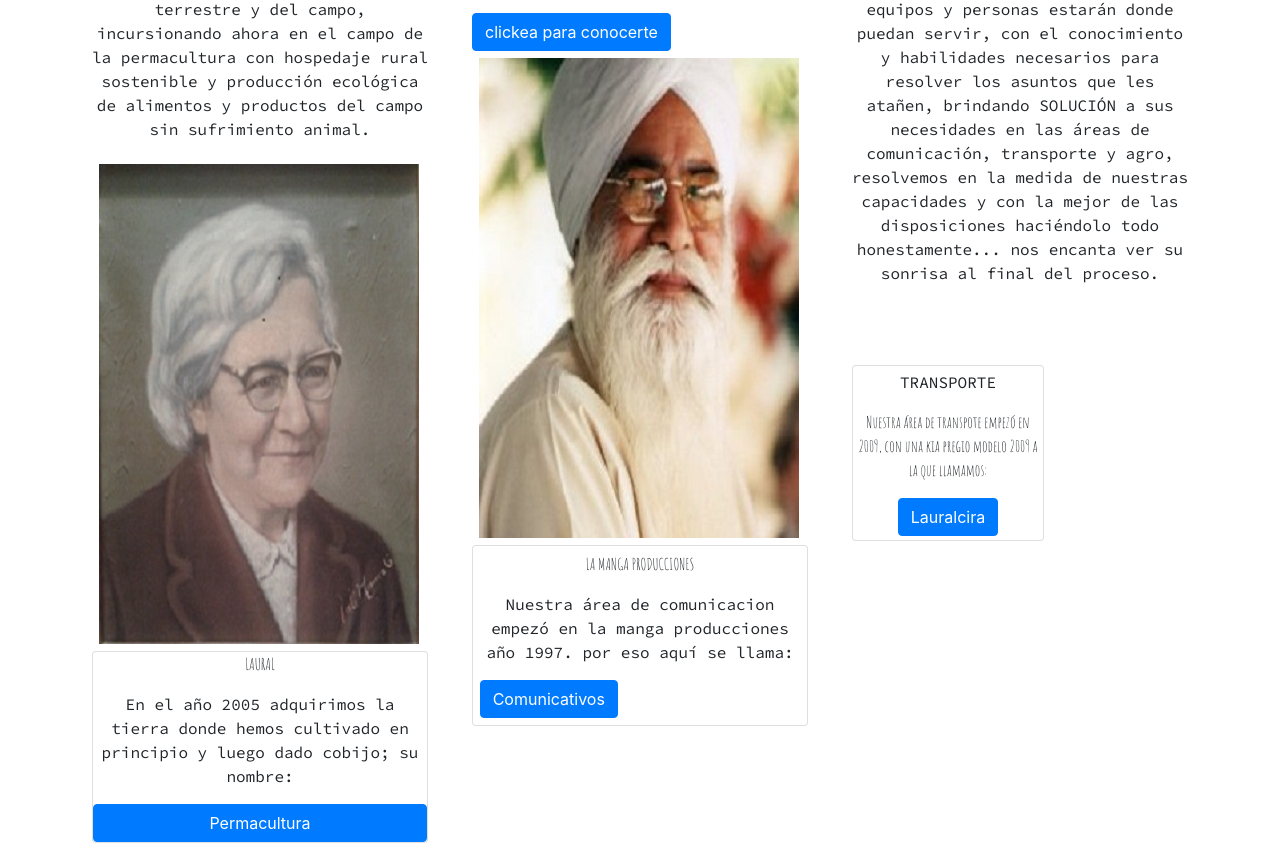
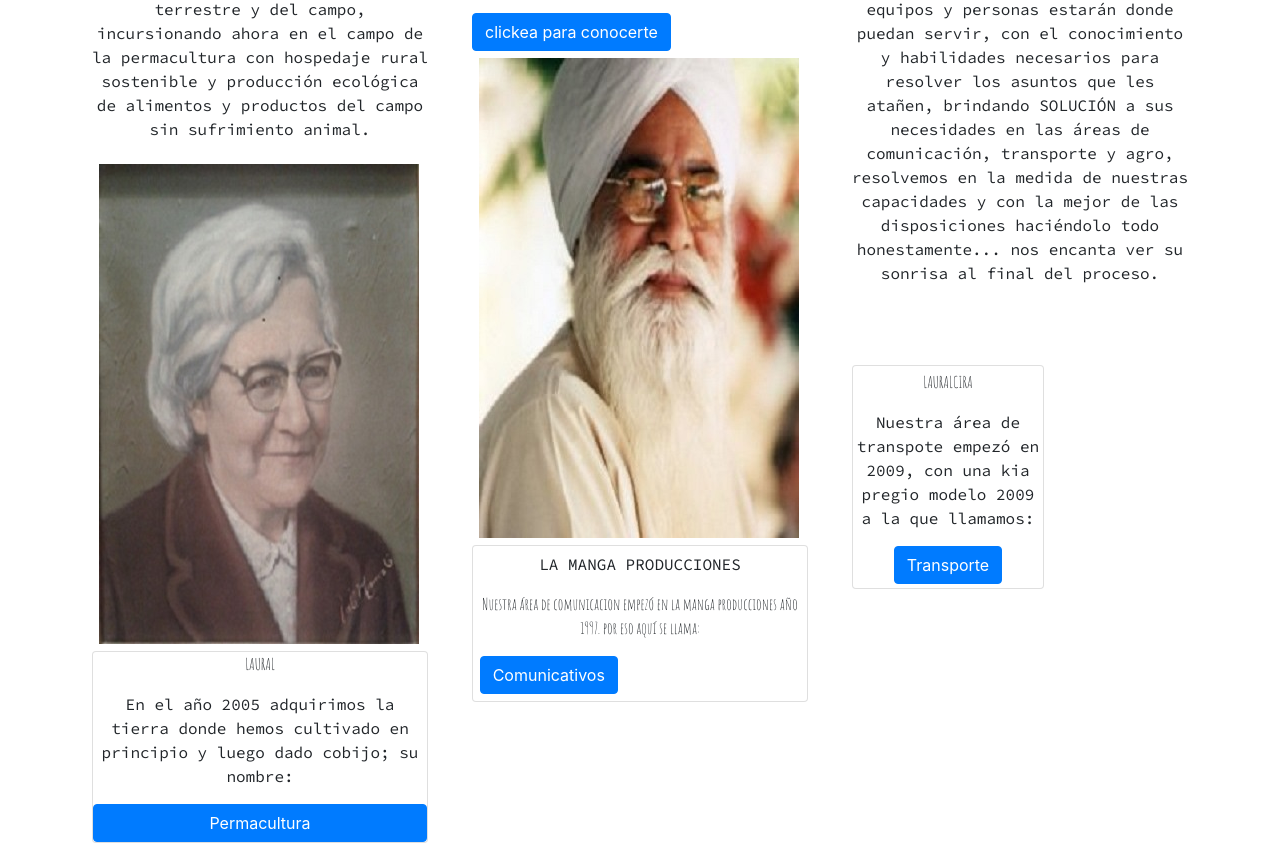
Before and after one commit to ilichtna/proyecto-final-grupo-2, a plain HTML site: page index.html in a window 1280 px wide. Shown: the part 841-1699 px from the top of the page. Drawn offline with nearby package versions, Linux system fonts and the light colour scheme.

Commit message:
cambios en el html

```diff
--- a/index.html
+++ b/index.html
@@ -120,8 +120,8 @@
 
                     <div class="card">
                         <div class="comunicativos box">
-                            <p class="p">LA MANGA PRODUCCIONES</p>
-                            <p class="t">Nuestra área de comunicacion empezó en la manga producciones año 1997. por
+                            <p class="t">LA MANGA PRODUCCIONES</p>
+                            <p class="p">Nuestra área de comunicacion empezó en la manga producciones año 1997. por
                                 eso aquí
                                 se llama:</p>
                             <a href="comunicativos.html" class="btn btn-primary">Comunicativos</a>
@@ -160,12 +160,12 @@
                         ver su
                         sonrisa al final del proceso.</p>
                     <div class="card text-center" style="width: 12rem; margin-top: 5em; margin-bottom: 5em;">
-                        <div class="transporte box">
-                            <p class="t">TRANSPORTE</p>
-                            <p class="p">Nuestra área de transpote empezó en 2009, con una kia pregio modelo 2009 a
+                        <div class="box">
+                            <p class="p">LAURALCIRA</p>
+                            <p class="t">Nuestra área de transpote empezó en 2009, con una kia pregio modelo 2009 a
                                 la que
                                 llamamos:</p>
-                            <a href="transporte.html" class="btn btn-primary">Lauralcira</a>
+                            <a href="transporte.html" class="btn btn-primary">Transporte</a>
                         </div>
                     </div>
 
```
